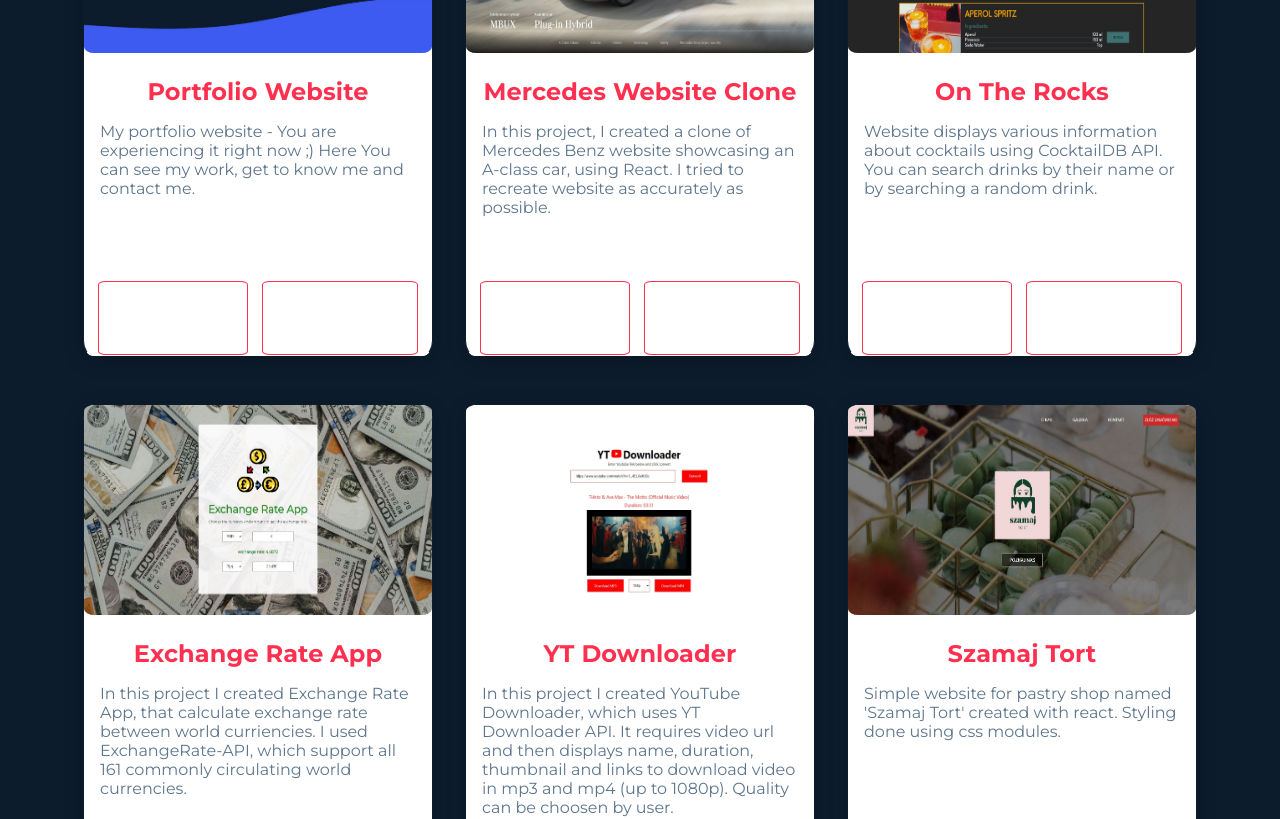
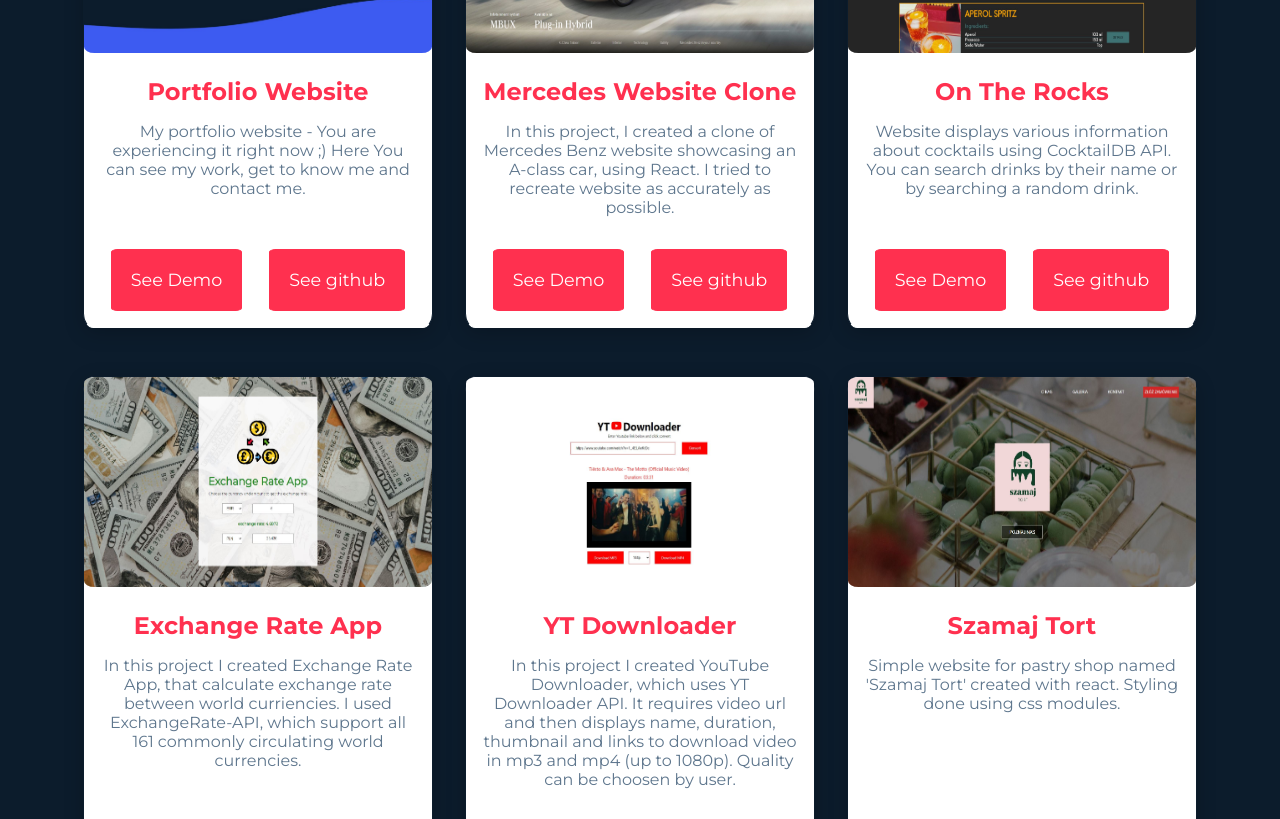
Before and after one commit to fstawicki/fstawicki_portfolio, a React (Create React App) app: page / in a window 1280 px wide. Shown: the part 2820-3639 px from the top of the page. Built offline with nearby package versions, Linux system fonts and the light colour scheme.

Commit message:
moved button logic and styling back to Button component. Fixed minor bugs in Card component due to changes in Button component. Removed CVs in assets.

```diff
--- a/src/components/Contact.jsx
+++ b/src/components/Contact.jsx
@@ -15,30 +15,6 @@ const Contact = () => {
   const scrollToTop = () => {
     scroll.scrollToTop();
   }
-
-  const downloadENGCV = () => {
-    fetch('STAWICKI_FILIP_CV_ENG.pdf').then(response => {
-        response.blob().then(blob => {
-            const fileURL = window.URL.createObjectURL(blob);
-            let alink = document.createElement('a');
-            alink.href = fileURL;
-            alink.download = 'STAWICKI_FILIP_CV_ENG.pdf.pdf';
-            alink.click();
-        })
-    })
-}
-
-const downloadPLCV = () => {
-  fetch('STAWICKI_FILIP_CV.pdf').then(response => {
-      response.blob().then(blob => {
-          const fileURL = window.URL.createObjectURL(blob);
-          let alink = document.createElement('a');
-          alink.href = fileURL;
-          alink.download = 'STAWICKI_FILIP_CV.pdf.pdf';
-          alink.click();
-      })
-  })
-}
 
   return (
     <StyledContact>
@@ -64,8 +40,8 @@ const downloadPLCV = () => {
             </ul>
           </div>
         </div>
-        <button className='btn' onClick={downloadENGCV}>Download ENG CV</button>
-        <button className='btn' onClick={downloadPLCV}>Download PL CV</button>
+        <Button buttonText={'Download ENG CV'} pdf={'STAWICKI_FILIP_CV_ENG.pdf'} />
+        <Button buttonText={'Download PL CV'} pdf={'STAWICKI_FILIP_CV.pdf'} />
         <button className='btn' onClick={scrollToTop}><FaRegArrowAltCircleUp /> Scroll to top</button>
       </div>
       <img className='footerwave' role='presentation' src={bottomwave} alt="" />
--- a/src/components/HeroPage.jsx
+++ b/src/components/HeroPage.jsx
@@ -2,25 +2,11 @@ import React from 'react';
 import { StyledHeroPage } from './styles/HeroPage.styled';
 import Button from './UI/Button';
 
-import { Link } from 'react-scroll'
-
+import { Link } from 'react-scroll';
 
 import wave from '../assets/waves/wave.svg';
 
 const HeroPage = () => {
-
-  const downloadENGCV = () => {
-    fetch('STAWICKI_FILIP_CV_ENG.pdf').then(response => {
-        response.blob().then(blob => {
-            const fileURL = window.URL.createObjectURL(blob);
-            let alink = document.createElement('a');
-            alink.href = fileURL;
-            alink.download = 'STAWICKI_FILIP_CV_ENG.pdf.pdf';
-            alink.click();
-        })
-    })
-}
-
 
   return (
       <StyledHeroPage>
@@ -40,7 +26,7 @@ const HeroPage = () => {
               duration={800}>
                 Contact Me
             </Link>
-            <button className='btn' onClick={downloadENGCV}>Download ENG CV</button>
+            <Button buttonText={'Download ENG CV'} pdf={'STAWICKI_FILIP_CV_ENG.pdf'} />
           </div>
         </div>
         <img className='waveIMG' src={wave} role="presentation" alt=""/>
--- a/src/components/UI/Button.jsx
+++ b/src/components/UI/Button.jsx
@@ -2,8 +2,21 @@ import React from 'react'
 import { StyledButton } from './Button.styled'
 
 const Button = ( props ) => {
+
+  const downloadCV = () => {
+    fetch(props.pdf).then(response => {
+        response.blob().then(blob => {
+            const fileURL = window.URL.createObjectURL(blob);
+            let alink = document.createElement('a');
+            alink.href = fileURL;
+            alink.download = props.pdf;
+            alink.click();
+        })
+    })
+  }
+
   return (
-    <StyledButton>
+    <StyledButton onClick={downloadCV}>
       { props.buttonText }
     </StyledButton>
   )
--- a/src/components/UI/Card.jsx
+++ b/src/components/UI/Card.jsx
@@ -1,21 +1,17 @@
 import React from 'react'
 import { StyledCard } from './Card.styled'
-import Button from './Button'
-
-
-// import image from '../../assets/images/testIMG.png';
 
 const Card = (props) => {
   return (
-    <StyledCard area={props.area} className={props.addClass}>
+    <StyledCard area={props.area}>
       <div className="wrapper">
         <img className='projectImage' src={ props.image } alt={props.alt} />
         <p className="title">{ props.title }</p>
         <p className="description">{ props.description }</p>
       </div>
       <div className="links">
-          <Button margin={'1rem 0'} link={ props.link } buttonText={'Live demo'} />
-          <Button margin={'1rem 0'} link={ props.github } buttonText={'See Github'} />
+          <a href={ props.link }>See Demo </a>
+          <a href={ props.github }>See github</a>
       </div>
     </StyledCard>
   )
--- a/src/components/UI/Card.styled.jsx
+++ b/src/components/UI/Card.styled.jsx
@@ -59,7 +59,7 @@ export const StyledCard = styled.div`
     .description{
         padding: 0 1rem 1rem 1rem;
 
-        text-align: left;
+        text-align: center;
         color: ${({theme}) => theme.greytext};;
 
     }
@@ -71,9 +71,7 @@ export const StyledCard = styled.div`
         align-items: center;
     }
 
-    a{
-        padding: 1rem;
-    }
+
 
     .projectImage{
         width: 100%;
@@ -86,12 +84,26 @@ export const StyledCard = styled.div`
     }
 
     a{
-        background-color: ${({theme}) => theme.accent};
+        font-size: 1.1rem;
+        font-family: 'Montserrat', Arial, Helvetica, sans-serif;
+        color: white;
+        text-align: center;
+        text-decoration: none;
+
+        margin: 1rem 0;
+
+        padding: 1.2rem;
+        background-color: ${({ theme }) => theme.accent};
+        border: 1px solid ${({ theme }) => theme.accent};
+        border-radius: 5%;
+
+        transition: 0.3s ease;
 
         :hover{
             background-color: ${({theme}) => theme.bluewave};
             border-color: ${({theme}) => theme.bluewave};
         }
+
     }
 
 
```
Also changed, not shown: 2 other files (tests, documents, lock files or other folders).
